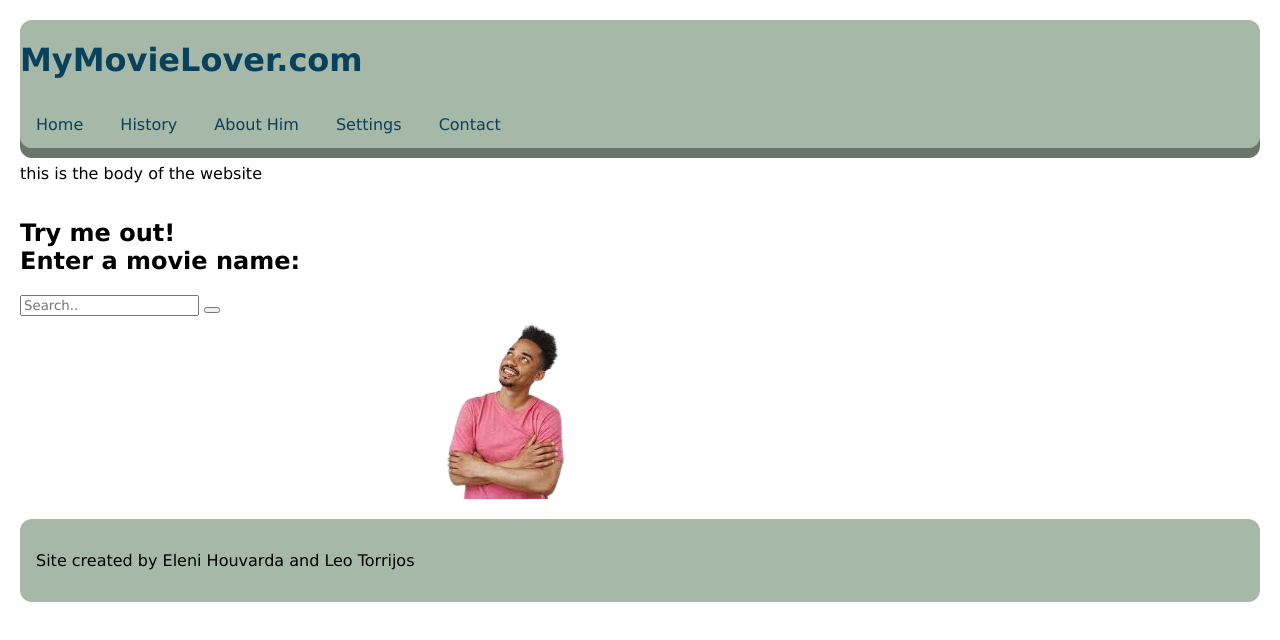
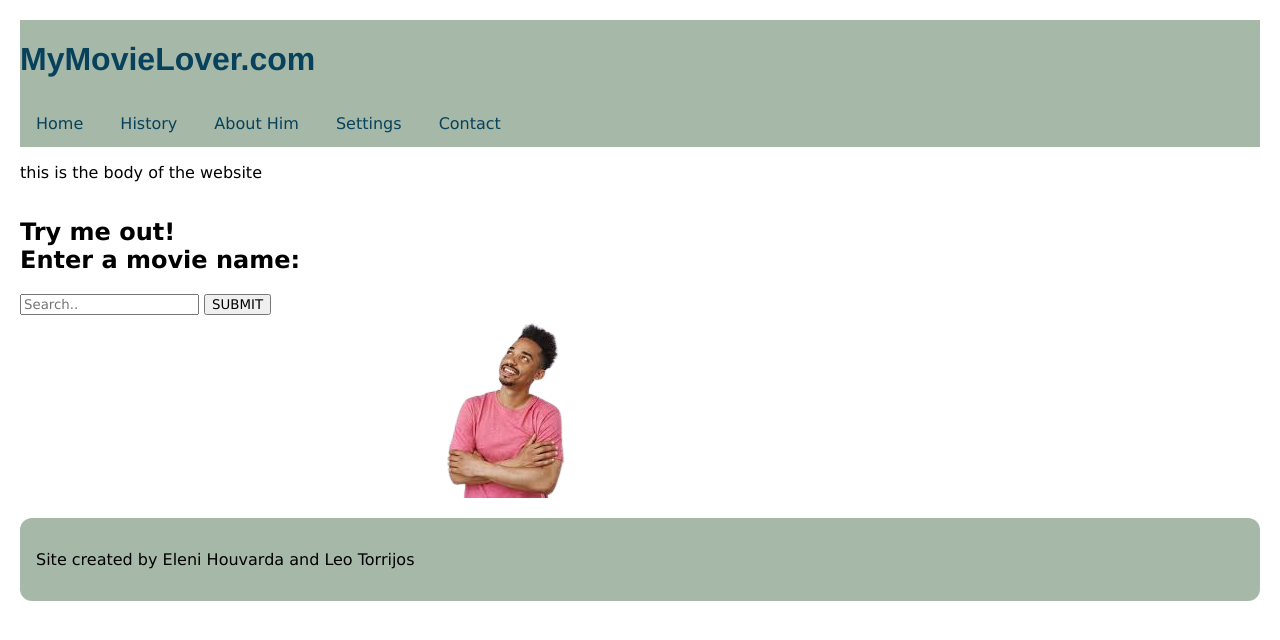
Before and after one commit to MarilenaHouv/my-movie-lover, a plain HTML site: page index.html in a window 1280 px wide. Drawn offline with Linux system fonts and the light colour scheme.

Commit message:
callingg submit function

```diff
--- a/index.html
+++ b/index.html
@@ -26,16 +26,15 @@
     <h2>Try me out!<br>Enter a movie name:</h2>
     <!-- implement a search bar -->
     <div class="search-bar">
-      <form action="#">
-        <input type="text" placeholder="Search.." name="search">
-        <button type="submit"></button>
-      </form>
+        <input id="userinput" type="text" placeholder="Search.." name="search">
+        <button onclick="submit()" type="submit">SUBMIT</button>
     </div>
     <img src="images/man1-removebg-preview.png" alt="a picture of movie lover" id="mainimg">
   </main>
   <footer>
     <p>Site created by Eleni Houvarda and Leo Torrijos</p>
   </footer>
+  <script src="scripts/script.js"></script>
 </body>
 
 </html>
--- /dev/null
+++ b/scripts/script.js
@@ -0,0 +1,20 @@
+// let gifapi = "7FcrCZUTeZ4HSqxtoMcCVZlHiUnw2iz4";
+function submit(){
+    console.log("hey");
+    alert("WORK");
+    let x = document.getElementById("userinput");
+
+    if (x == ""){
+        alert("Type movie");
+        return false;
+    }
+    // let query = "name=" + nameInput.value + "&" + "age=" + age.value;
+    // let resp = await fetch("https://echo.zuplo.io/api?" + query);
+    // let respJSON = await resp.json();
+
+    // let data = JSON.stringify(respJSON, null, 2);
+    // output.textContent = data;
+    let xhr = $.get("http://api.giphy.com/v1/gifs/search?q={x}&api_key=7FcrCZUTeZ4HSqxtoMcCVZlHiUnw2iz4&limit=5&rating=pg");
+    xhr.done(function(data) { console.log("success got data", data); });
+
+}
--- a/styles/basicstyle.css
+++ b/styles/basicstyle.css
@@ -4,14 +4,14 @@ body {
     margin: 20px;
     min-height: 100vh;
 }
-header{
-    background-color: #A6B8A7;
-
-
-    box-shadow: 0px 10px #69746d;
+#curved{
+    box-shadow: 10px 10px 5px #69746d;
 
     /* background-color: #fffb00; */
     border-radius: 12px;
+}
+header{
+    background-color: #A6B8A7;
 }
 footer{
     background-color: #A6B8A7;
@@ -23,7 +23,6 @@ footer{
 h1{
     color: #08415c;
     font-family:'Franklin Gothic Medium', 'Arial Narrow', Arial, sans-serif
-    border-radius: 12px;
 }
 
 .navlist{
```
